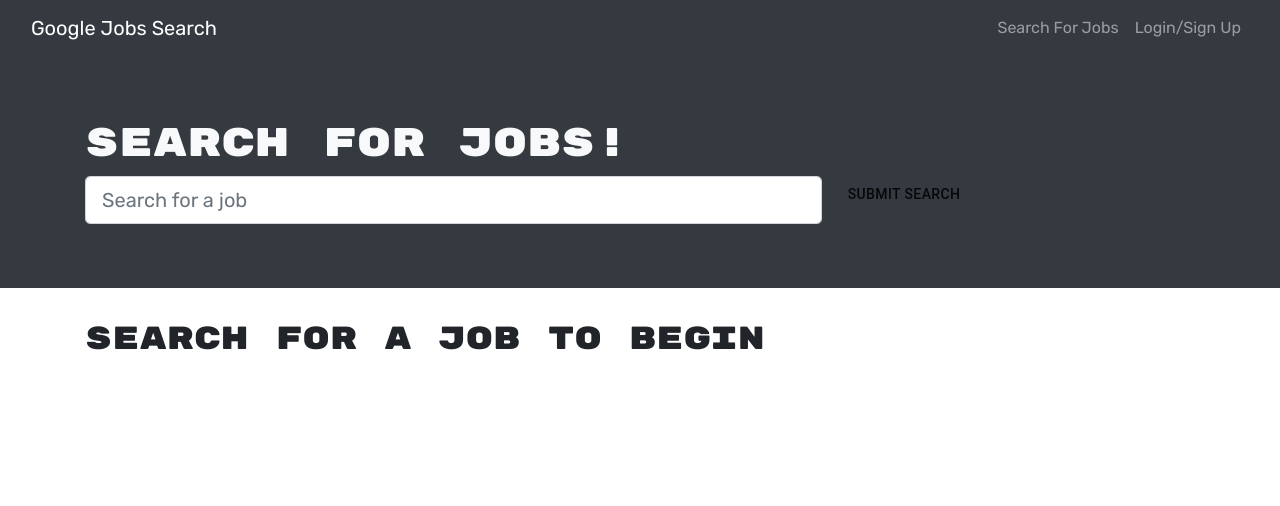
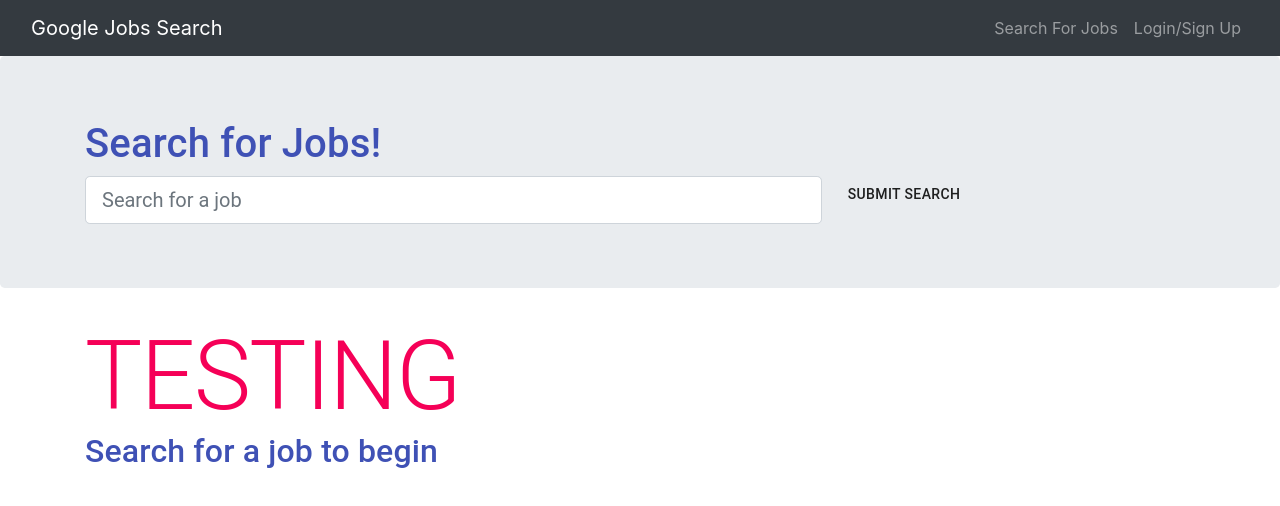
Before and after one commit to mhmunter/jobSearchEngineGraphQL, a React (Create React App) app in the folder client/: page / in a window 1280 px wide. Shown: the top 506 px of the page. Built offline with nearby package versions, Linux system fonts and the light colour scheme.

Commit message:
testing css

```diff
--- a/client/src/index.css
+++ b/client/src/index.css
@@ -1,4 +1,4 @@
-body {
+/* body {
   font-family: 'Rubik', sans-serif;
 }
 
@@ -14,4 +14,4 @@ h6 {
 .small {
   font-weight: 300;
   font-style: italic;
-}
+} */
--- a/client/src/pages/SearchJobs.js
+++ b/client/src/pages/SearchJobs.js
@@ -8,7 +8,24 @@ import {
   Card,
   CardColumns,
 } from 'react-bootstrap';
-import { Button } from '@material-ui/core';
+import { Typography, Button } from '@material-ui/core'
+// import { makeStyles } from '@material-ui/core'
+
+// const useStyles = makeStyles({
+//   btn: {
+//     fontSize: 60,
+//     backgroundColor: 'violet',
+//     '&:hover': {
+//       background: 'blue'
+//     },
+//   },
+//   title: {
+//     textDecoration: 'underline',
+//     marginBottom: 20,
+//   }
+// })
+
+// const classes = useStyles()
 
 import Auth from '../utils/auth';
 import { saveJob, searchApiJobs } from '../utils/API';
@@ -89,7 +106,8 @@ const SearchJobs = () => {
 
   return (
     <>
-      <Jumbotron fluid className="text-light bg-dark">
+    <Typography color="primary">
+      <Jumbotron>
         <Container>
           <h1>Search for Jobs!</h1>
           <Form onSubmit={handleFormSubmit}>
@@ -105,7 +123,7 @@ const SearchJobs = () => {
                 />
               </Col>
               <Col xs={12} md={4}>
-                <Button color="primary" type="submit" variant="success" size="lg">
+                <Button color="secondary" type="submit" variant="success" size="lg">
                   Submit Search
                 </Button>
               </Col>
@@ -115,6 +133,7 @@ const SearchJobs = () => {
       </Jumbotron>
 
       <Container>
+        <Typography variant="h1" color="secondary"> TESTING </Typography>
         <h2>
           {searchedJobs.length
             ? `Viewing ${searchedJobs.length} results:`
@@ -123,7 +142,7 @@ const SearchJobs = () => {
         <CardColumns>
           {searchedJobs.map((job) => {
             return (
-              <Card key={job.jobId} border="dark">
+              <Card key={job.jobId} border="primary">
                 {/* {job.company ? (
                   <Card.Img
                     src={job.company}
@@ -156,6 +175,7 @@ const SearchJobs = () => {
           })}
         </CardColumns>
       </Container>
+      </Typography>
     </>
   );
 };
```
Also changed, not shown: client/src/App.js (+11 -0 lines).
